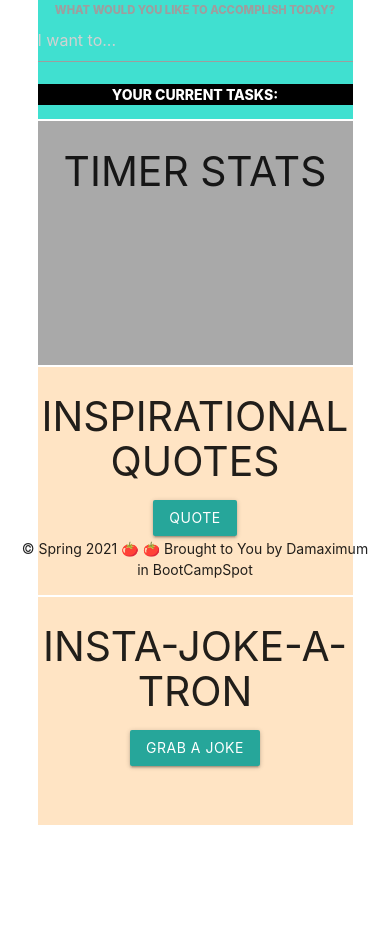
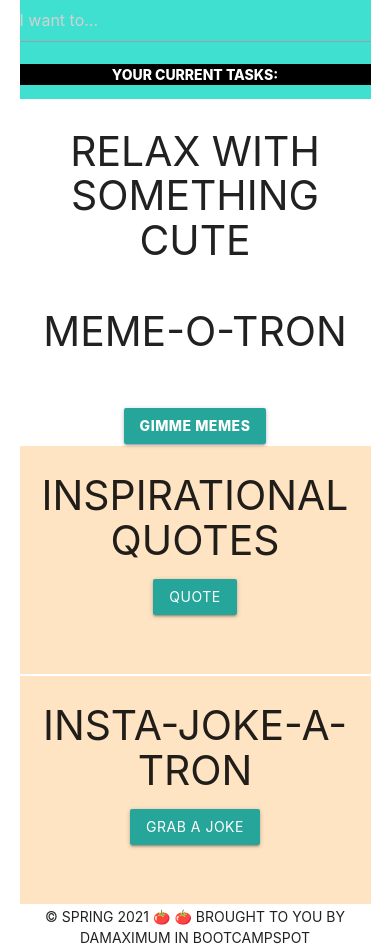
Before and after one commit to Damaximum/Productivity-Hub, a plain HTML site: page index.html in a window 390 px wide. Shown: the part 705-1653 px from the top of the page. Before the commit the page ends 1530 px from the top, so only its background shows below. Drawn offline with nearby package versions, Linux system fonts and the light colour scheme.

Commit message:
Added Meme Generator Functionality

```diff
--- a/assets/css/script.css
+++ b/assets/css/script.css
@@ -1,7 +1,3 @@
-body {
-    margin: 10px;
-    padding: 10px;
-}
 
 h1 {
     font-size: 50px;
@@ -26,13 +22,15 @@ span {
     grid-template-rows: .5fr 1.7fr 1.7fr 1.5fr .8fr;
     grid-template-areas: "nav nav"
                          "timer todo"
-                         "timerstats timerstats"
+                         "cutepix memeGen"
                          "api1 api2"
                          "footer footer";
     grid-gap: 2px;
     font-weight: 800;
     text-transform: uppercase;
     text-align: center;
+    /* margin: 10px;
+    padding: 10px;  */
 }
 
 #timer {
@@ -54,9 +52,14 @@ span {
     background-color: black;
 }
 
-#timerstats {
-    background-color: darkgray;
-    grid-area: timerstats;
+#cutepix {
+    grid-area: cutepix;
+    border-radius: var(--main-radius);
+    padding-top: var(--main-padding);
+}
+
+#memeGen {
+    grid-area: memeGen;
     border-radius: var(--main-radius);
     padding-top: var(--main-padding);
 }
@@ -83,9 +86,13 @@ span {
 }
 
 
-.footer {
+#footer {
     grid-area: footer;
     text-align: center;
+    bottom: 0;
+    width: 100%;
+    height: 30px;
+    font-weight: normal;
 }
 
 @media only screen and (max-width: 600px) {
@@ -96,8 +103,10 @@ span {
                                 "method"
                                 "timer"
                                 "todo"
-                                "timerstats"
+                                "cutepix"
+                                "memeGen"
                                 "api1"
-                                "api2";
+                                "api2"
+                                "footer";
     }
 }
--- a/assets/js/script.js
+++ b/assets/js/script.js
@@ -299,3 +299,32 @@ toDoList.on("click", function(event) {
 
 init();
 //----------------------End of To Do List----------------------
+
+//---------------------- Meme Generator --------------------
+
+
+function memeGen() {
+    var memeAPI = 'https://meme-api.herokuapp.com/gimme';
+
+    fetch(memeAPI)
+    .then(function (res) {
+        return res.json();
+    })
+    .then(function (data) {
+        console.log(data);
+        $('#memeTitle').html(data.title);
+        $('#memeImage').attr('src', data.url).removeClass('hidden');
+    })
+    .catch(function (err) {
+        console.error(err);
+    });
+};
+
+
+$('#memeGenBtn').on('click', function (e) {
+    e.preventDefault();
+    $('#memeTitle').html('');
+    $('#memeImage').attr('src', '').addClass('hidden');
+    memeGen();
+});
+//----------------------End of Meme Generator List--------------------
--- a/index.html
+++ b/index.html
@@ -6,12 +6,14 @@
     <meta name="viewport" content="width=device-width, initial-scale=1.0">
     <link rel="stylesheet" href="https://cdnjs.cloudflare.com/ajax/libs/materialize/1.0.0/css/materialize.min.css">
     <link href="https://fonts.googleapis.com/icon?family=Material+Icons" rel="stylesheet">
+    <script src="https://cdnjs.cloudflare.com/ajax/libs/Chart.js/3.1.1/chart.min.js"></script>
     <link rel="stylesheet" href="./assets/css/script.css">
-    <script src="https://cdnjs.cloudflare.com/ajax/libs/Chart.js/3.1.1/chart.min.js"></script>
     <title>Productivity Hub</title>
 </head>
 
 <body>
+  <div class="main-contain">
+    <div class="content-wrap">
       <header>
           <nav>
               <div class="nav-wrapper">
@@ -19,7 +21,6 @@
               </div>
           </nav>
       </header>
-
         <section>
           <ul class="collapsible">
             <li>
@@ -123,9 +124,19 @@
             <ul id="to-do-list"></ul>
           </div>
 
-        <div id="timerstats">
-          <h3>Timer Stats</h3>
-          <canvas id="pomoChart"></canvas>
+          <div id="cutepix">
+            <h3>Relax with Something Cute</h3>
+
+          </div>
+
+          <div id="memeGen">
+            <h3>Meme-o-tron</h3>
+            <div id="memeDisplay">
+              <span id="memeTitle"></span>
+              <br/>
+              <img id="memeImage" class="hidden" style="max-width: 340px; max-height: 400px" src="">
+            </div>
+            <div class="waves-effect waves-light btn col s12" id="memeGenBtn">Gimme Memes</div>
           </div>
 
           <div id="api1">
@@ -153,16 +164,18 @@
             </div>
             <br/>
           </div>
+
+          <footer id="footer" >
+            © Spring 2021 🍅 🍅 Brought to You by Damaximum in BootCampSpot
+        </footer>
+        </div>
     </div>
 
-    <footer class="footer">
-      <p>&copy; Spring 2021 🍅 🍅 Brought to You by Damaximum in BootCampSpot</p>
-    </footer>
+  </div>
 
     <script src="https://code.jquery.com/jquery-3.5.1.min.js"></script>
     <script src="https://cdnjs.cloudflare.com/ajax/libs/materialize/1.0.0/js/materialize.min.js"></script>
     <script type="text/javascript" src="https://cdnjs.cloudflare.com/ajax/libs/moment.js/2.27.0/moment.min.js"></script>
     <script src="./assets/js/script.js"></script>
-    <script src="./assets/js/chart.js"></script>
   </body>
 </html>
```
Lines whose indentation alone changed are shown as unchanged.
